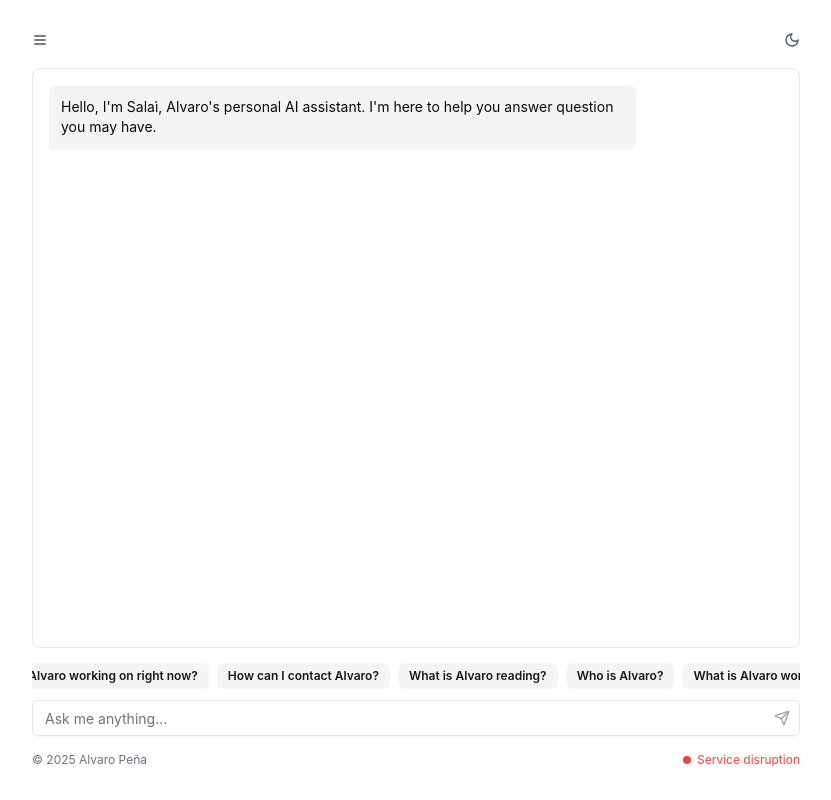
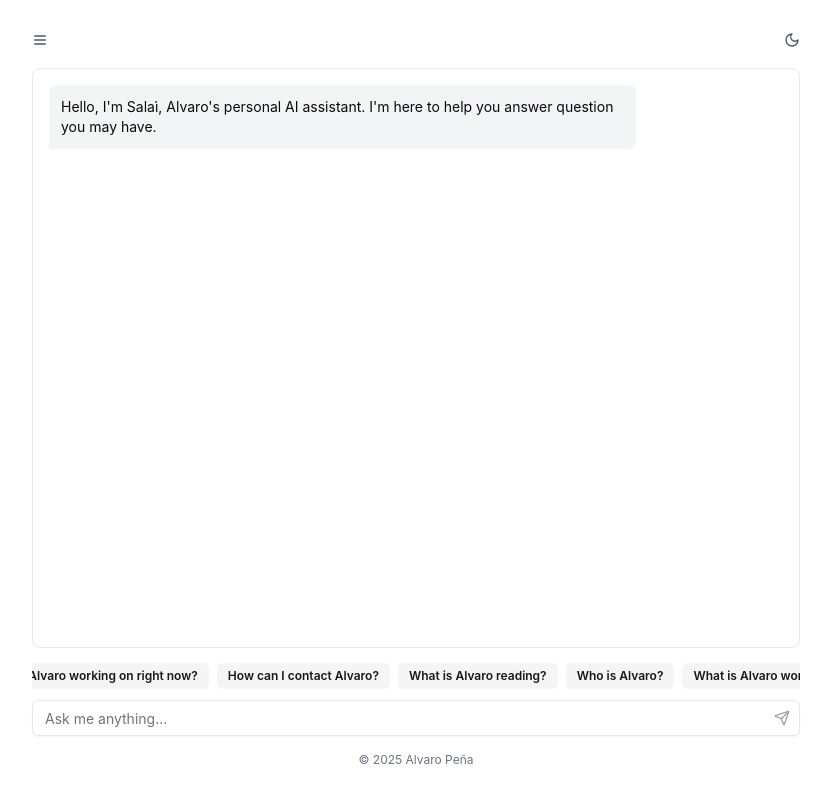
Before and after one commit to alvropena/alvropena.com, a Next.js app: page / in a window 1280 px wide. Shown: the whole page, without its empty margins (224-1055 px from the left). Built offline with nearby package versions, Linux system fonts and the light colour scheme.

Commit message:
Update Footer component layout for system status display

```diff
--- a/components/Footer.tsx
+++ b/components/Footer.tsx
@@ -1,54 +1,12 @@
 "use client";
 
-import React, { useState } from 'react';
-
-// System status types with industry-standard wording
-type SystemStatus = 'operational' | 'degraded' | 'outage';
+import React from 'react';
 
 const Footer = () => {
-  // In a real app, this would be fetched from an API
-  const [systemStatus] = useState<SystemStatus>('outage');
-
-  // Get status text and color based on system status
-  const getStatusInfo = (status: SystemStatus) => {
-    switch (status) {
-      case 'operational':
-        return {
-          text: 'All systems operational',
-          dotColor: 'bg-green-500',
-          textColor: 'text-green-500'
-        };
-      case 'degraded':
-        return {
-          text: 'Degraded performance',
-          dotColor: 'bg-orange-500',
-          textColor: 'text-orange-500'
-        };
-      case 'outage':
-        return {
-          text: 'Service disruption',
-          dotColor: 'bg-red-500',
-          textColor: 'text-red-500'
-        };
-      default:
-        return {
-          text: 'Unknown status',
-          dotColor: 'bg-gray-500',
-          textColor: 'text-gray-500'
-        };
-    }
-  };
-
-  const statusInfo = getStatusInfo(systemStatus);
-
   return (
     <footer className="text-xs text-gray-500 w-full max-w-3xl mx-auto py-4">
-      <div className="flex justify-between items-center">
+      <div className="flex justify-center items-center">
         <div className="text-xs">© {new Date().getFullYear()} Alvaro Peña</div>
-        <div className="flex items-center gap-1.5">
-          <span className={`inline-block h-2 w-2 rounded-full ${statusInfo.dotColor}`}></span>
-          <span className={`text-xs ${statusInfo.textColor}`}>{statusInfo.text}</span>
-        </div>
       </div>
     </footer>
   );
```
